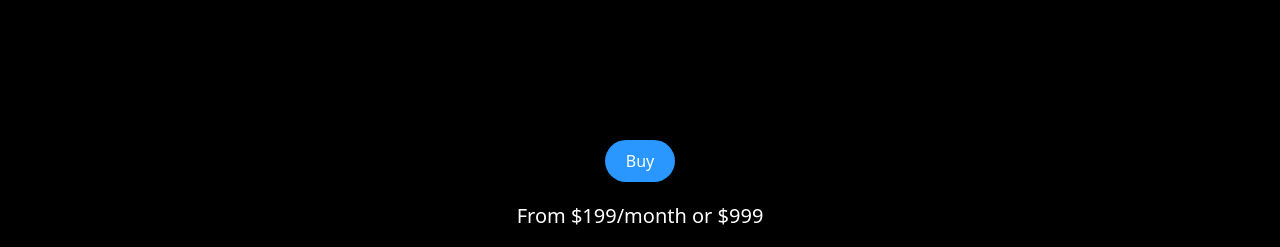
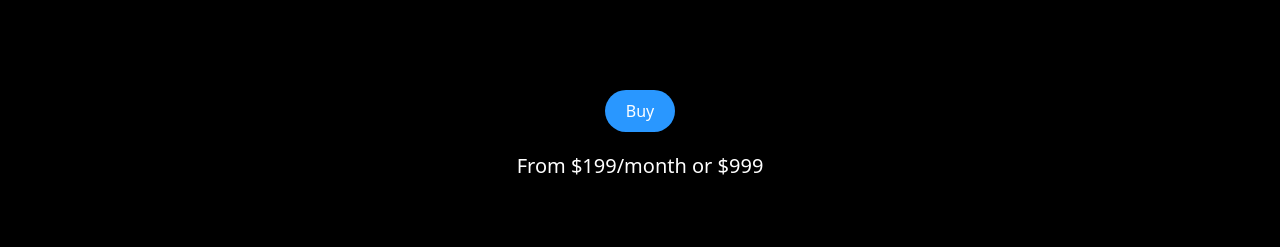
Before and after one commit to namdang-fdp/iPhone-web, a React (Vite) app: page / in a window 1280 px wide. Shown: the part 560-807 px from the top of the page. Built offline with nearby package versions, Linux system fonts and the light colour scheme.

Commit message:
feat: relocate the buy button

```diff
--- a/src/components/Hero.jsx
+++ b/src/components/Hero.jsx
@@ -31,7 +31,7 @@ const Hero = () => {
 
 		gsap.to("#cta", {
 			opacity: 1,
-			y: 0,
+			y: -50,
 			delay: 1.5,
 			ease: 'expo.inOut',
 		})
@@ -43,13 +43,13 @@ const Hero = () => {
 			<div className="h-5/6 w-full flex-center flex-col">
 				<p id="hero" className="hero-title">IPhone 15 Pro</p>
 				<div className="md:w-10/12 w-9/12">
-					<video className="pointer-events-none" autoPlay muted playsInline={true} key={videoSrc}>
+					<video className="pointer-events-none" loop autoPlay muted playsInline={true} key={videoSrc}>
 						<source src={videoSrc} type="video/mp4" />
 					</video>
 				</div>
 			</div>
 
-			<div id="cta" className="flex flex-col items-center opacity-0 translate-y-20">
+			<div id="cta" className="flex flex-col items-center opacity-0 translate-y-15">
 				<Link to="/buy" className="btn">Buy</Link>
 				<p className="font-normal text-xl">From $199/month or $999</p>
 			</div>
```
